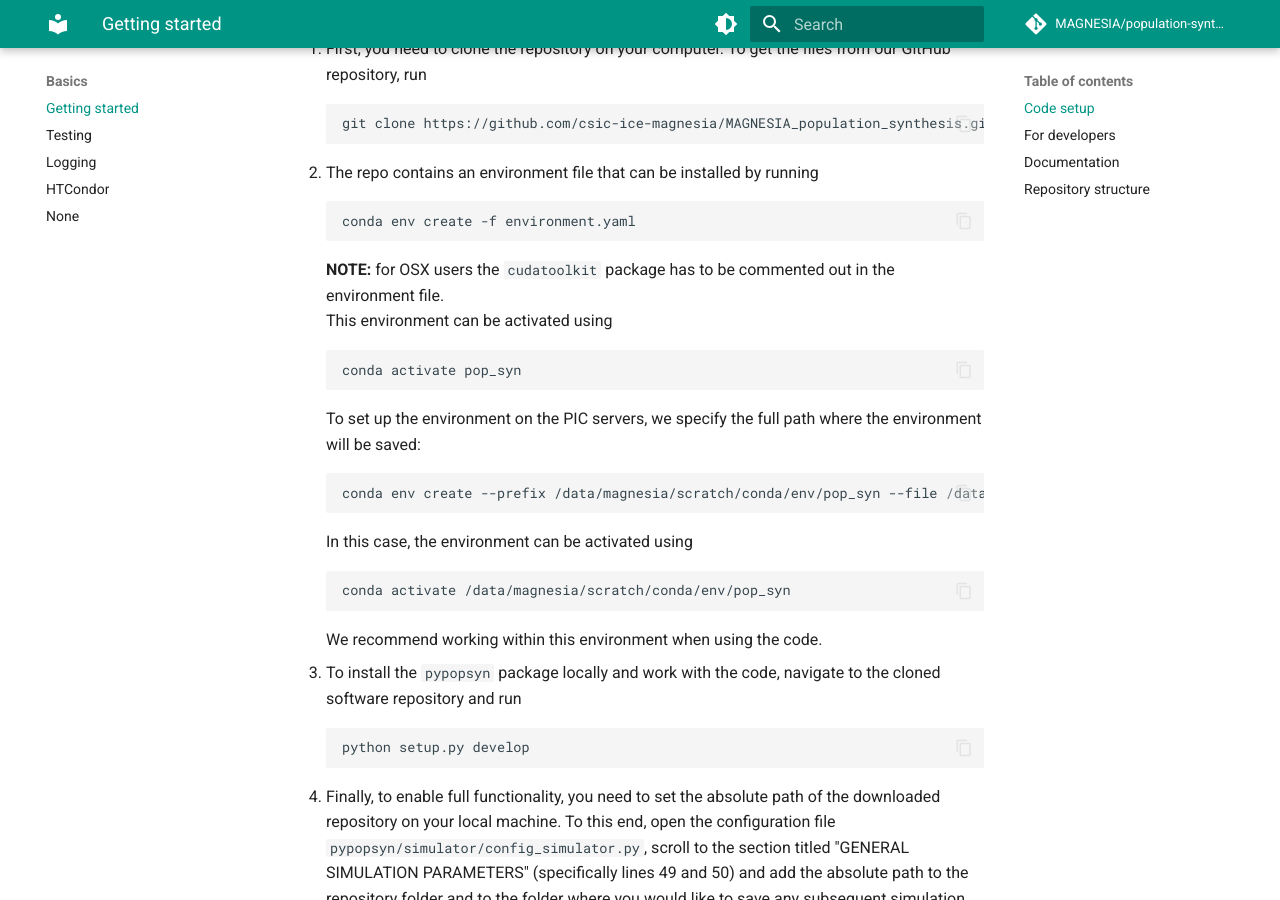
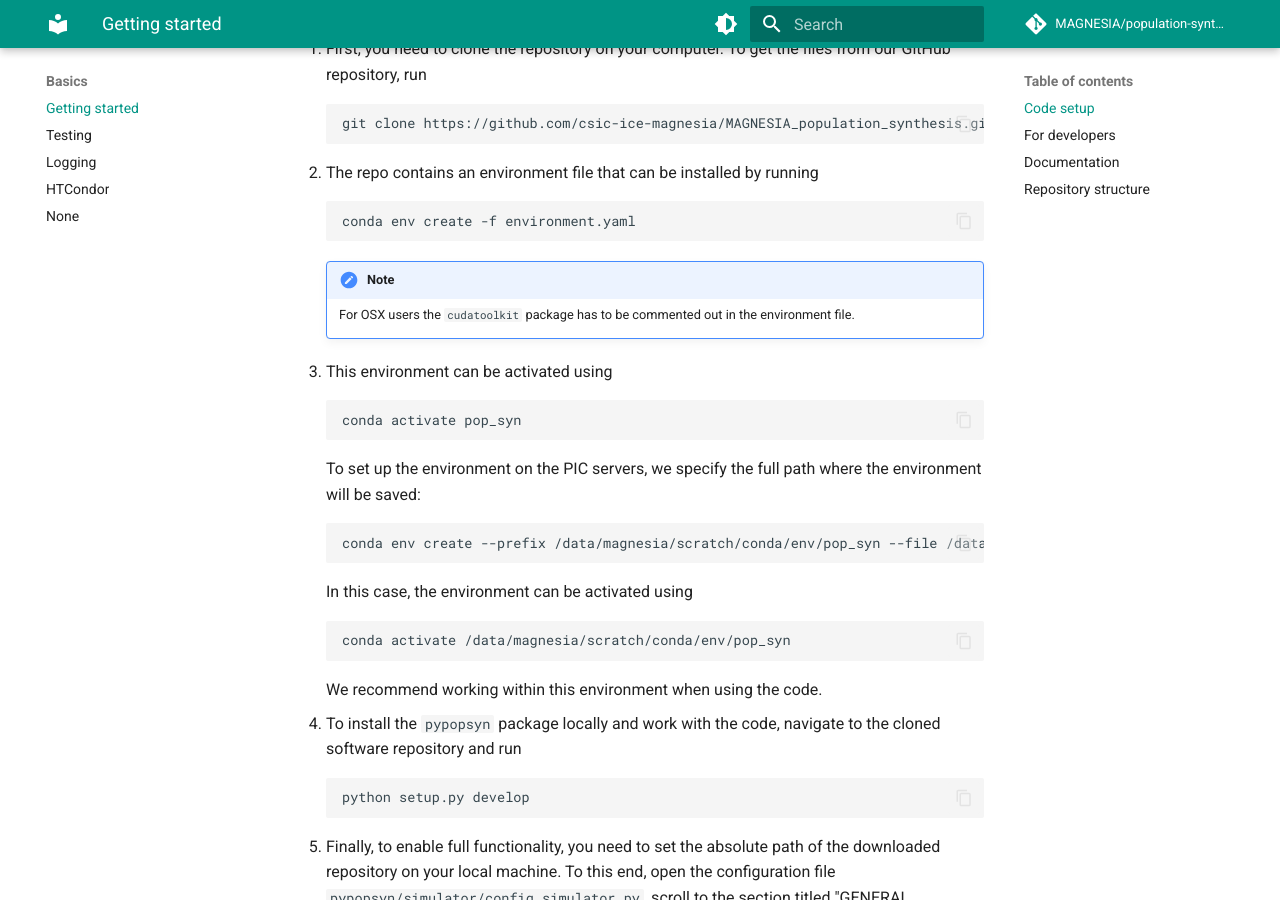
Before and after one commit to ice-csic-astroexotic/ML-Poppyns, an MkDocs documentation site: the page built from docs/basics/getting_started.md, in a window 1280 px wide and 900 px high, scrolled down 343 px. Built offline with MkDocs 1.6.1 and Material for MkDocs 9.7.7, drawn with Linux system fonts in a browser that asks for light colours; comment, search, counter and statistics services are not loaded; part of the change alters nothing that is shown.

````diff
--- a/docs/basics/getting_started.md
+++ b/docs/basics/getting_started.md
@@ -15,8 +15,12 @@ The code has been tested on Ubuntu and macOS.
    ```commandline
    conda env create -f environment.yaml
    ```
-   **NOTE:** for OSX users the `cudatoolkit` package has to be commented out in the environment file.
-   This environment can be activated using
+
+    !!! note
+
+        For OSX users the `cudatoolkit` package has to be commented out in the environment file.
+
+3. This environment can be activated using
    ```commandline
    conda activate pop_syn
    ```
````
